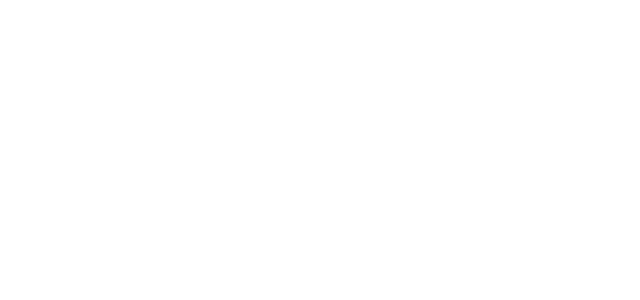
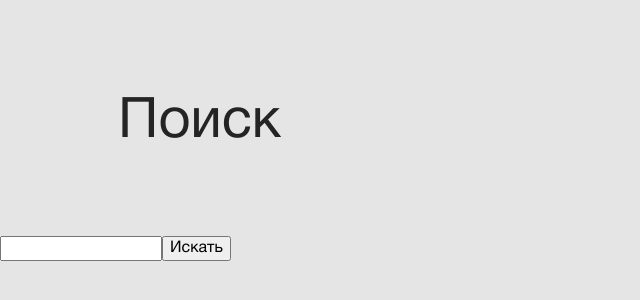
Before and after one commit to k-ermolova/lubimovka-test, a React (Create React App) app: page / in a window 1280 px wide. Shown: the part 98-398 px from the top of the page, without its empty margins (0-640 px from the left). Built offline with nearby package versions, Linux system fonts and the light colour scheme.

Commit message:
feat: add components

```diff
--- a/public/index.html
+++ b/public/index.html
@@ -8,7 +8,7 @@
   <title>Lubimovka Test</title>
 </head>
 
-<body>
+<body class="page">
   <div id="root"></div>
 </body>
 
--- a/src/components/App/App.css
+++ b/src/components/App/App.css
@@ -0,0 +1,7 @@
+.page {
+  font-family: "Helvetica Neue", sans-serif;
+  color: #242424;
+  background-color: #e5e5e5;
+  margin: 0 auto;
+  max-width: 1440px;
+};
--- a/src/components/App/App.js
+++ b/src/components/App/App.js
@@ -1,8 +1,12 @@
+import Search from '../Search/Search';
+import Title from '../Title/Title';
 import './App.css';
 
 function App() {
   return (
     <div className="App">
+      <Title />
+      <Search />
     </div>
   );
 }
--- /dev/null
+++ b/src/components/Response/Response.js
@@ -0,0 +1,5 @@
+function Response() {
+
+};
+
+export default Response;
--- /dev/null
+++ b/src/components/Search/Search.js
@@ -0,0 +1,10 @@
+function Search() {
+  return (
+    <form className='search'>
+      <input className='search__field' type='search'></input>
+      <button className='search__button' type='submit'>Искать</button>
+    </form>
+  );
+}
+
+export default Search;
--- /dev/null
+++ b/src/components/Title/Title.css
@@ -0,0 +1,5 @@
+.title {
+  margin: 189px 0 81px 118px;
+  font-size: 56px;
+  font-weight: 400;
+};
--- /dev/null
+++ b/src/components/Title/Title.js
@@ -0,0 +1,7 @@
+function Title() {
+  return (
+    <h1 className='title'>Поиск</h1>
+  );
+}
+
+export default Title;
--- a/src/index.css
+++ b/src/index.css
@@ -1,2 +1,3 @@
 @import url('./vendor/normalize.css');
 @import url('./vendor/fonts.css');
+@import url('./components/Title/Title.css');
```
Also changed, not shown: src/components/Response/Response.css (added), src/components/Search/Search.css (added).
